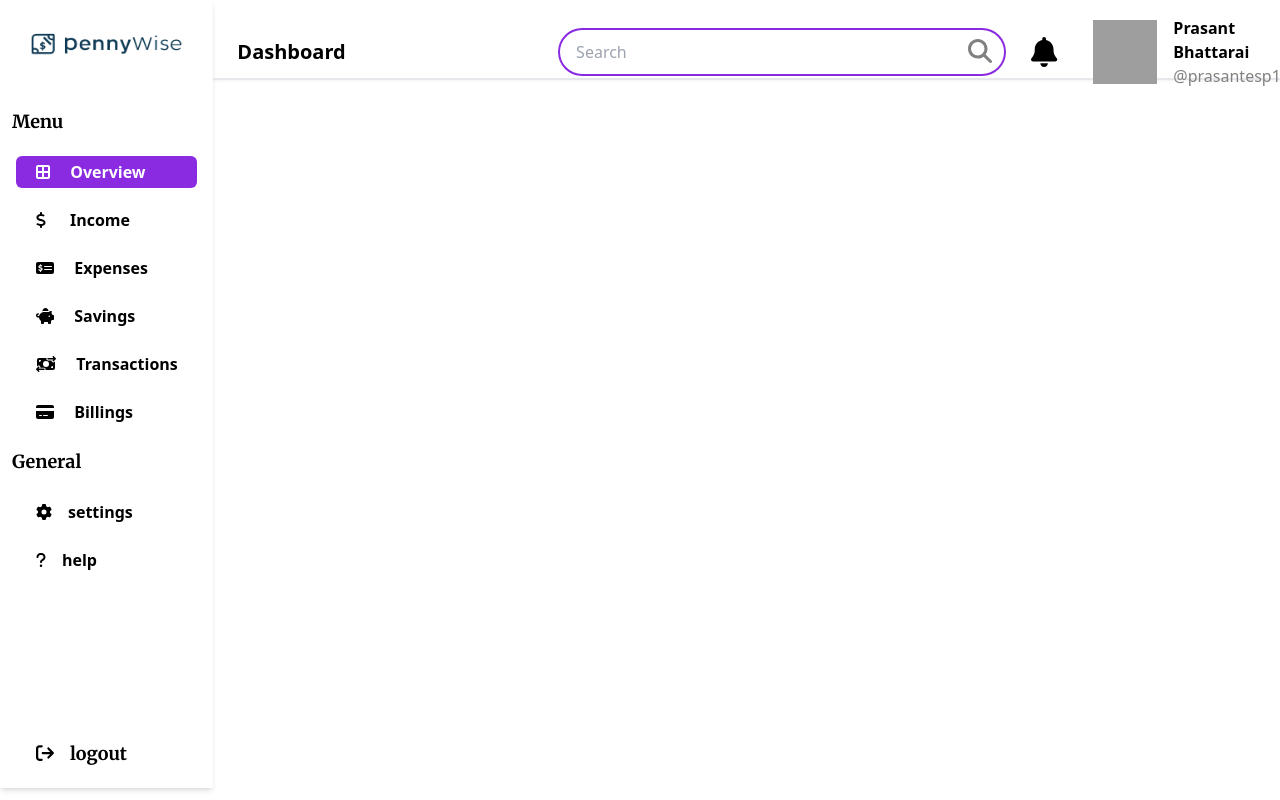
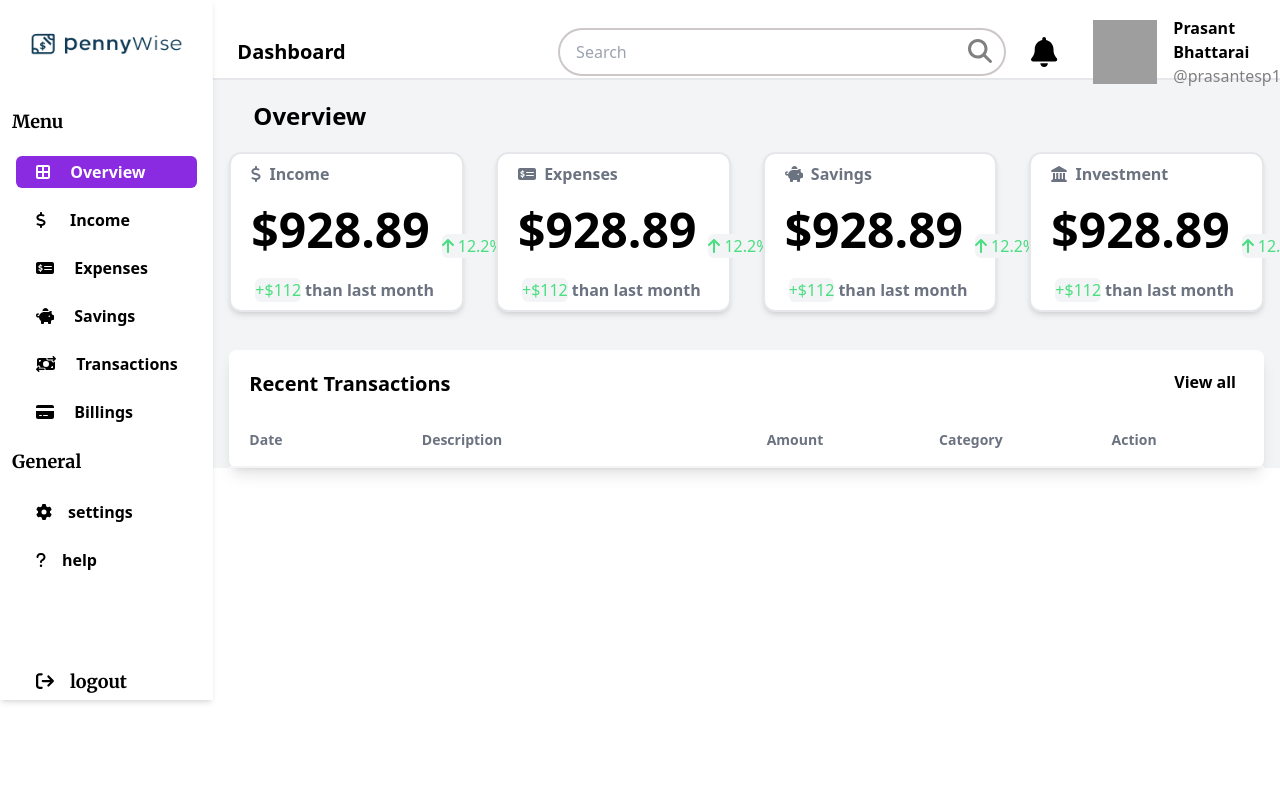
Before and after one commit to PrasantBhattarai17/PennyWise-aReact-to-Spring, a React (Create React App) app: page / in a window 1280 px wide. Shown: the top 800 px of the page. Built offline with nearby package versions, Linux system fonts and the light colour scheme; grey boxes are pictures that could not be loaded.

Commit message:
overview page and redux store managed

```diff
--- /dev/null
+++ b/src/Store/appStore.js
@@ -0,0 +1,9 @@
+import { configureStore } from "@reduxjs/toolkit";
+import transactionSlice from "./transactionSlice";
+
+const appStore=configureStore({
+    reducer:{
+     view:transactionSlice,
+    },
+});
+export default appStore;
--- /dev/null
+++ b/src/Store/transactionSlice.js
@@ -0,0 +1,19 @@
+import { createSlice } from "@reduxjs/toolkit";
+
+
+const transactionSlice=createSlice({
+    name:"transaction",
+    initialState:{
+        isView:false,
+    },
+    reducers:{
+    switchView:(state)=>{
+        state.isView=true;
+    },
+    ToggleView:(state)=>{
+        state.isView=false;
+    }
+    }
+});
+export const {switchView,ToggleView} =transactionSlice.actions;
+export default transactionSlice.reducer;
--- a/src/components/App.js
+++ b/src/components/App.js
@@ -1,12 +1,15 @@
 
 import { RouterProvider } from "react-router-dom";
 import { appRouter } from "./MainPage";
-
+import { Provider } from "react-redux";
+import appStore from "../Store/appStore";
 function App() {
   return (
+    <Provider store={appStore}>
     <div className="App">
     <RouterProvider router={appRouter}/>
      </div>
+    </Provider>
   );
 
 }
--- a/src/components/FinanceContainer.js
+++ b/src/components/FinanceContainer.js
@@ -1,9 +1,14 @@
-import React from 'react'
+import React from "react";
+import MoneyCard from "./MoneyCard";
+import RecentTransactions from "./RecentTransactions";
 
 const FinanceContainer = () => {
   return (
-    <div className='h-[600px]'>FinanceContainer</div>
-  )
-}
+    <div className="max-h-screen bg-gray-100">
+   <MoneyCard/>
+   <RecentTransactions/>
+    </div>
+  );
+};
 
-export default FinanceContainer
+export default FinanceContainer;
--- /dev/null
+++ b/src/components/LoginPage.js
@@ -0,0 +1,11 @@
+import React from 'react'
+import { useNavigate } from 'react-router'
+
+const LoginPage = () => {
+    const navigate =useNavigate();
+  return (
+    <div className='cursor-pointer' onClick={()=>navigate("/overview")}>LoginPage</div>
+  )
+}
+
+export default LoginPage
--- /dev/null
+++ b/src/components/MoneyCard.js
@@ -0,0 +1,77 @@
+import {
+    faArrowUp,
+    faDollar,
+    faLandmark,
+    faMoneyCheckDollar,
+    faPiggyBank,
+  } from "@fortawesome/free-solid-svg-icons";
+  import { FontAwesomeIcon } from "@fortawesome/react-fontawesome";
+  import React from "react";
+
+const MoneyCard = () => {
+  return (
+    <div className="h-[250px] bg-gray-100">
+    <div>
+      <h3 className="font-sans text-2xl font-semibold py-5 px-10">Overview</h3>
+    </div>
+    <div className="grid grid-cols-12">
+      <div className="w-[88%] border-2 shadow-md m-auto h-40 rounded-xl  col-span-3 border-x-2 bg-[#ffffff]">
+        <h3 className="font-sans text-md my-2 mx-4 text-gray-500 font-semibold">
+          <FontAwesomeIcon className="mx-1" icon={faDollar} /> Income
+        </h3>
+        <span className="flex mx-5 my-5 space-x-3">
+          <h1 className="text-5xl font-bold font-sans">$928.89</h1>
+          <p className="mt-7 text-green-400 bg-gray-100 rounded-md flex "><FontAwesomeIcon className="mt-1 mr-1" icon={faArrowUp}/>12.2%</p>
+        </span>
+        <span className="flex mx-6 space-x-1">
+          <p className=" text-green-400 bg-gray-100 rounded-md flex ">+$112</p>
+          <p className="font-sans font-semibold text-md text-gray-500">than last month</p>
+        </span>
+
+      </div>
+      <div className="w-[88%] border-2 shadow-md m-auto h-40 rounded-xl col-span-3 border-x-2 bg-[#ffffff]">
+        <h3 className="font-sans text-md my-2 mx-4 text-gray-500 font-semibold">
+          <FontAwesomeIcon className="mx-1" icon={faMoneyCheckDollar} />{" "}
+          Expenses
+        </h3>
+        <span className="flex mx-5 my-5 space-x-3">
+          <h1 className="text-5xl font-bold font-sans">$928.89</h1>
+          <p className="mt-7 text-green-400 bg-gray-100 rounded-md flex "><FontAwesomeIcon className="mt-1 mr-1" icon={faArrowUp}/>12.2%</p>
+        </span>
+        <span className="flex mx-6 space-x-1">
+          <p className=" text-green-400 bg-gray-100 rounded-md flex ">+$112</p>
+          <p className="font-sans font-semibold text-md text-gray-500">than last month</p>
+        </span>
+      </div>
+      <div className="w-[88%] border-2 shadow-md m-auto h-40 rounded-xl  col-span-3 border-x-2 bg-[#ffffff]">
+        <h3 className="font-sans text-md my-2 mx-4 text-gray-500 font-semibold">
+          <FontAwesomeIcon className="mx-1" icon={faPiggyBank} /> Savings
+        </h3>
+        <span className="flex mx-5 my-5 space-x-3">
+          <h1 className="text-5xl font-bold font-sans">$928.89</h1>
+          <p className="mt-7 text-green-400 bg-gray-100 rounded-md flex "><FontAwesomeIcon className="mt-1 mr-1" icon={faArrowUp}/>12.2%</p>
+        </span>
+        <span className="flex mx-6 space-x-1">
+          <p className=" text-green-400 bg-gray-100 rounded-md flex ">+$112</p>
+          <p className="font-sans font-semibold text-md text-gray-500">than last month</p>
+        </span>
+      </div>
+      <div className="w-[88%] border-2 shadow-md m-auto h-40 rounded-xl   col-span-3 border-x-2 bg-[#ffffff]">
+        <h3 className="font-sans text-md my-2 mx-4 text-gray-500 font-semibold">
+          <FontAwesomeIcon className="mx-1" icon={faLandmark} /> Investment
+        </h3>
+        <span className="flex mx-5 my-5 space-x-3">
+          <h1 className="text-5xl font-bold font-sans">$928.89</h1>
+          <p className="mt-7 text-green-400 bg-gray-100 rounded-md flex "><FontAwesomeIcon className="mt-1 mr-1" icon={faArrowUp}/>12.2%</p>
+        </span>
+        <span className="flex mx-6 space-x-1">
+          <p className=" text-green-400 bg-gray-100 rounded-md flex ">+$112</p>
+          <p className="font-sans font-semibold text-md text-gray-500">than last month</p>
+        </span>
+      </div>
+    </div>
+  </div>
+  )
+}
+
+export default MoneyCard
--- a/src/components/NavBar.js
+++ b/src/components/NavBar.js
@@ -1,8 +1,12 @@
 import { faBell, faSearch } from "@fortawesome/free-solid-svg-icons";
 import { FontAwesomeIcon } from "@fortawesome/react-fontawesome";
-import React from "react";
+import React, { useState } from "react";
 
 const NavBar = () => {
+  const [focus,setFocus]=useState(false);
+  const isFocus=()=>{
+   setFocus(true);
+  }
   return (
     <div className="grid grid-cols-10 h-20 border-b-2 shadow-sm ">
       <div className="col-span-2 flex items-center mx-6">
@@ -11,11 +15,13 @@ const NavBar = () => {
       <div className="col-span-1 "></div>
       <div className="col-span-7 flex">
         <div className="  w-2/3 flex items-center justify-center  ">
-          <input
-            className="border-y-2 border-l-2 w-[80%] h-12  px-4 rounded-l-3xl border-[blueviolet] focus:border-[blueviolet] focus:outline-none   "
+          <input onFocus={()=>
+          isFocus()
+        }
+            className={`border-y-2 border-l-2 w-[80%] h-12  px-4 rounded-l-3xl  focus:outline-none ${focus?"border-[blueviolet]":"border-[#cdc7c7]"}`}
             placeholder="Search"
           />
-          <button className="border-r-2 border-y-2 h-12 rounded-r-3xl border-[blueviolet]">
+          <button className={`border-r-2 border-y-2 h-12 rounded-r-3xl  ${focus?"border-[blueviolet]":"border-[#cdc7c7]"} `}>
             <FontAwesomeIcon
               className="text-2xl px-3 self-center active:text-[blueviolet]"
               color="gray"
--- /dev/null
+++ b/src/components/RecentTransactions.js
@@ -0,0 +1,29 @@
+import React from 'react'
+import { useDispatch} from 'react-redux';
+import { switchView } from '../Store/transactionSlice';
+import { useNavigate } from 'react-router';
+const RecentTransactions = () => {
+    const dispatch=useDispatch();
+    const navigate=useNavigate();
+    const handleSwitch=()=>{
+        dispatch(switchView())
+        navigate("/transactions")
+    }
+  return (
+    <div className='bg-white w-[97%] m-auto 100  my-5 rounded-lg shadow-lg '>
+    <span className='flex justify-between' >
+        <h1 className='pt-5 mx-5 text-xl font-sans font-semibold'>Recent Transactions</h1>
+        <h3 onClick={()=>handleSwitch()}  className='pt-5 mx-7 text-md font-sans cursor-pointer font-semibold'>View all</h3>
+    </span>
+    <div className=' grid grid-cols-6  my-8 border-b-2 pb-4 border-gray-100'>
+        <div className='col-span-1 w-full mx-5'><p className='text-sm font-sans font-semibold text-gray-500'>Date</p></div>
+        <div className='col-span-2 w-full mx-5'><p className='text-sm font-sans font-semibold text-gray-500'>Description</p></div>
+        <div className='col-span-1 w-full mx-5'><p className='text-sm font-sans font-semibold text-gray-500'>Amount</p></div>
+        <div className='col-span-1 w-full mx-5'><p className='text-sm font-sans font-semibold text-gray-500'>Category</p></div>
+        <div className='col-span-1 w-full mx-5'><p className='text-sm font-sans font-semibold text-gray-500'>Action</p></div>
+    </div>
+    </div>
+  )
+}
+
+export default RecentTransactions
--- a/src/components/Sidebar.js
+++ b/src/components/Sidebar.js
@@ -13,23 +13,36 @@ import {
   faSignOut,
 } from "@fortawesome/free-solid-svg-icons";
 import { useNavigate } from "react-router";
+import { useDispatch, useSelector } from "react-redux";
+import { useEffect } from "react";
+import { ToggleView } from "../Store/transactionSlice";
 
 const Sidebar = () => {
+  const view=useSelector((store)=>store.view.isView);
+  const dispatch=useDispatch();
     const navigate=useNavigate();
   const [selectedItem, setSelectedItem] = useState("overview");
   const handleClick = (item) => {
+    if(item==="overview")
+      dispatch(ToggleView());
     setSelectedItem(item);
-    if(item!="logout")
+    if(item!=="logout")
     navigate("/"+item);
+  };
 
-  };
+  useEffect(() => {
+    if (view) {
+      setSelectedItem("transactions");
+      navigate("/transactions");
+    }
+  }, [view, navigate]);
   const getClassForItem = (item) => {
-    return selectedItem == item
+    return selectedItem === item
       ? "cursor-pointer bg-[blueviolet] rounded-md text-white"
       : "OverallHover";
   };
   return (
-    <div className="flex flex-col space-y-32 shadow-md ">
+    <div className="flex flex-col space-y-14 shadow-md h-[700px] top-0 left-0 fixed w-[16.66%] ">
       <div>
         <div className=" flex h-20  mb-6">
           <img
```
Also changed, not shown: src/components/MainPage.js (+9 -0 lines).
